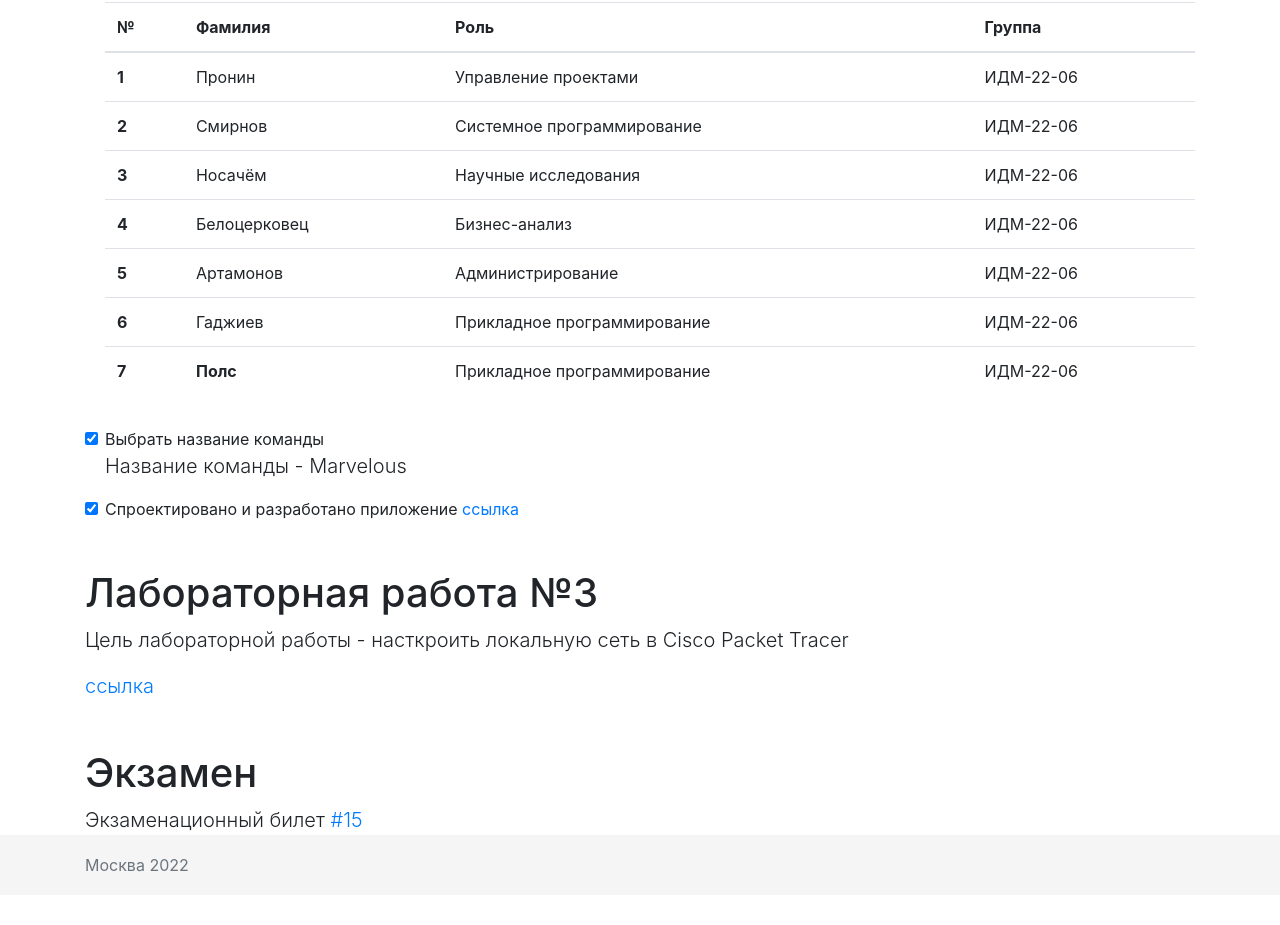
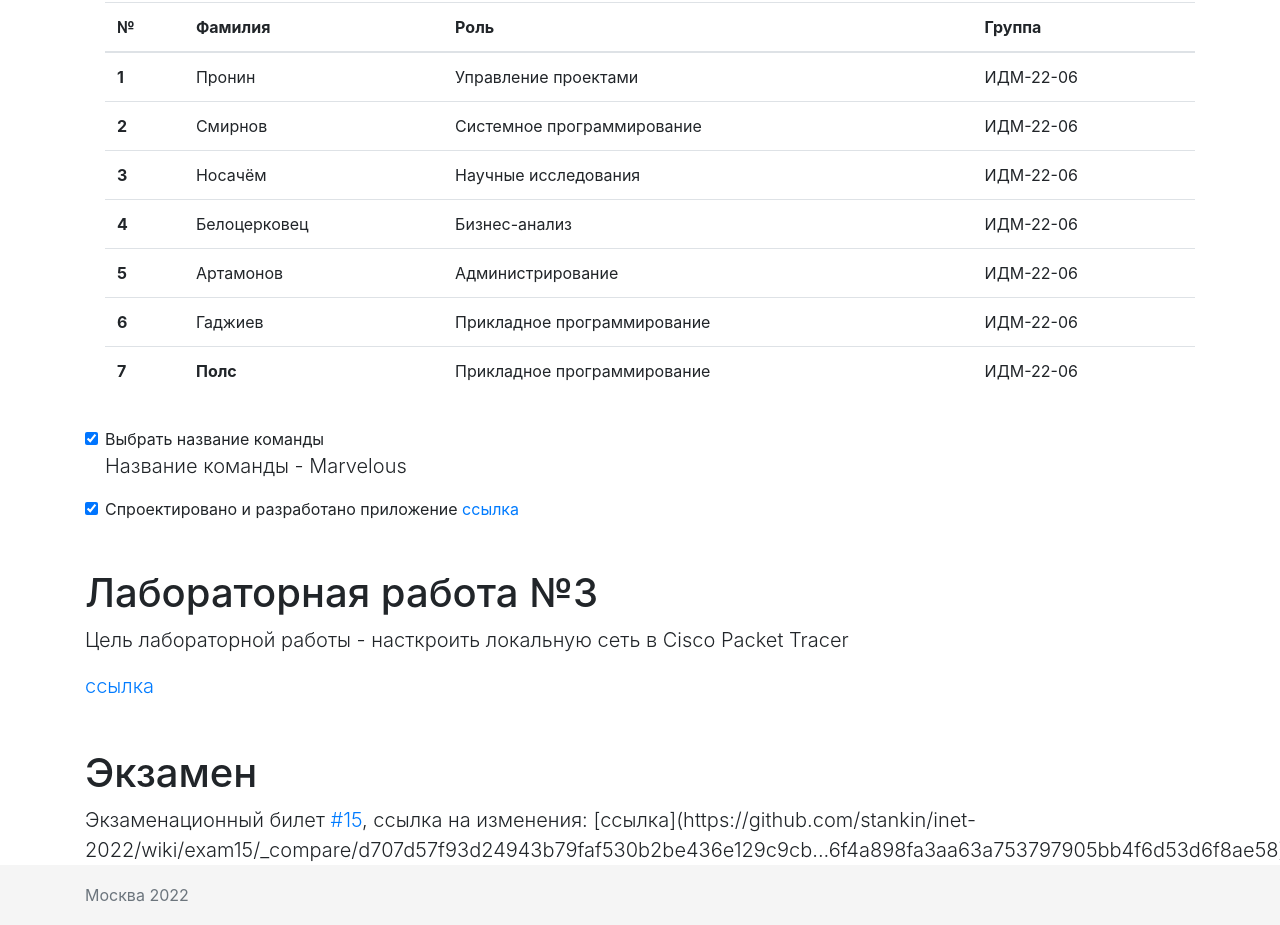
Before and after one commit to QDeVerde/it-project, a plain HTML site: page index.html in a window 1280 px wide. Shown: the part 592-1517 px from the top of the page. Before the commit the page ends 1487 px from the top, so only its background shows below. Drawn offline with nearby package versions, Linux system fonts and the light colour scheme.

Commit message:
Added links to revisions

```diff
--- a/index.html
+++ b/index.html
@@ -198,7 +198,8 @@ code {
 	<a href="https://github.com/QDeVerde/it-project/tree/main/lab_3" class="link-primary">ссылка</a>
 </p>
       <h1 class="mt-5" id="exam">Экзамен</h1>
-      <p class="lead">Экзаменационный билет <a href="https://github.com/stankin/inet-2022/wiki/exam15" class="link-primary">#15</a></p>
+      <p class="lead">Экзаменационный билет <a href="https://github.com/stankin/inet-2022/wiki/exam15" class="link-primary">#15</a>, ссылка на изменения: [ссылка](https://github.com/stankin/inet-2022/wiki/exam15/_compare/d707d57f93d24943b79faf530b2be436e129c9cb...6f4a898fa3aa63a753797905bb4f6d53d6f8ae58)
+	</p>
     </main>
 
 
```
Also changed, not shown: 1 other file.
